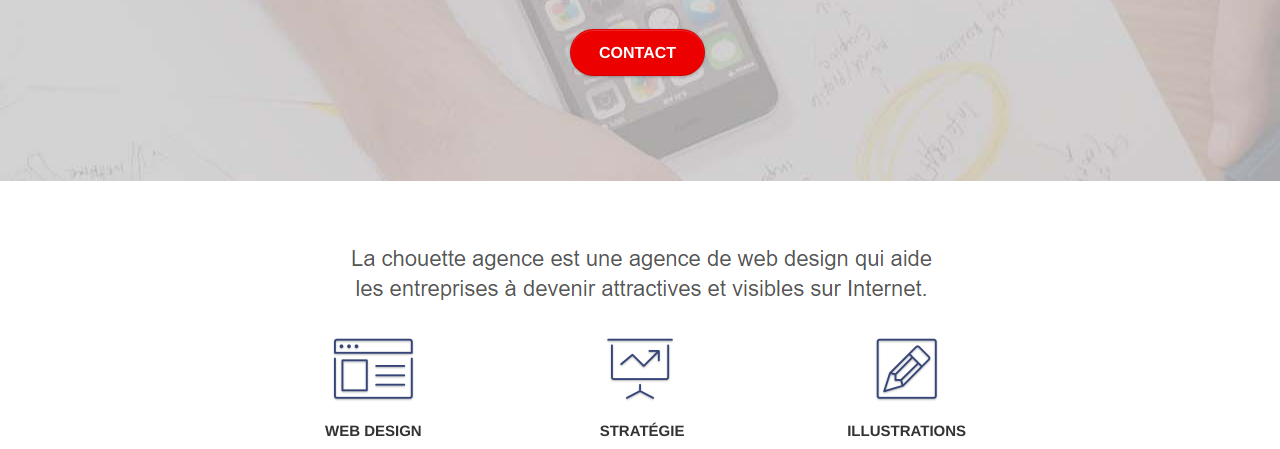
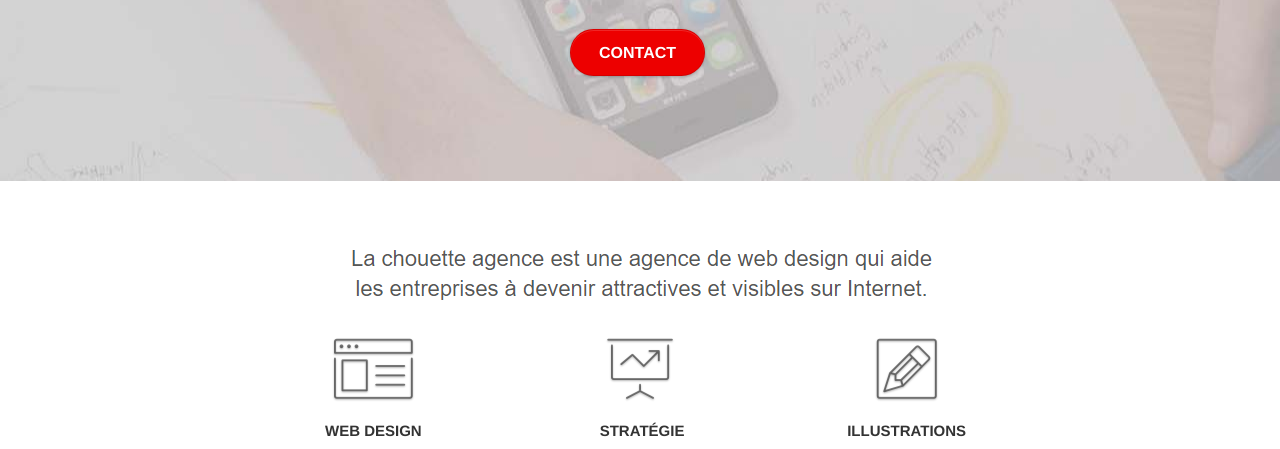
Before and after one commit to Mickouckou/P4_PERRIN_Mickael, a plain HTML site: page index.html in a window 1280 px wide. Shown: the part 351-800 px from the top of the page. Drawn offline with Linux system fonts and the light colour scheme.

Commit message:
7ème modif' : contraste 1.4

```diff
--- a/index.html
+++ b/index.html
@@ -62,7 +62,7 @@
 <!-- bloc-0 END -->
 
 <!-- bloc-1-presentation -->
-<div class="bloc bgc-dark-slate-blue bg-banniere d-bloc bg-t-edge bloc-bg-texture texture-paper b-parallax" id="bloc-1-hero">
+<div class="bloc bg-banniere d-bloc bg-t-edge bloc-bg-texture texture-paper b-parallax" id="bloc-1-hero">
 	<div class="container bloc-lg">
 		<div class="row tight-width-whitespace">
 			<div class="col-sm-12">
@@ -90,7 +90,7 @@
 		<div class="row voffset-lg med-width-whitespace">
 			<div class="col-sm-4">
 				<div class="text-center">
-					<span class="et-icon-browser sm-shadow icon-dark-slate-blue icons icon-lg"></span>
+					<span class="et-icon-browser sm-shadow icons icon-lg"></span>
 				</div>
 				<h3 class="mg-md text-center">
 					Web design
@@ -101,7 +101,7 @@
 			</div>
 			<div class="col-sm-4">
 				<div class="text-center">
-					<span class="et-icon-presentation sm-shadow icon-dark-slate-blue icons icon-lg"></span>
+					<span class="et-icon-presentation sm-shadow icons icon-lg"></span>
 				</div>
 				<h3 class="mg-md text-center">
 					&nbsp;Stratégie
@@ -112,7 +112,7 @@
 			</div>
 			<div class="col-sm-4">
 				<div class="text-center">
-					<span class="et-icon-edit sm-shadow icon-dark-slate-blue icons icon-lg"></span>
+					<span class="et-icon-edit sm-shadow icons icon-lg"></span>
 				</div>
 				<h3 class="mg-md text-center">
 					Illustrations
@@ -202,7 +202,7 @@
 <!-- bloc-4-portfolio END -->
 
 <!-- bloc-5-cta -->
-<div class="bloc bgc-dark-slate-blue bg-banniere d-bloc bloc-bg-texture texture-paper" id="bloc-5-cta">
+<div class="bloc bg-banniere d-bloc bloc-bg-texture texture-paper" id="bloc-5-cta">
 	<div class="container bloc-lg">
 		<div class="row">
 			<h2 class="mg-md text-center tc-white">
--- a/style.css
+++ b/style.css
@@ -766,10 +766,6 @@ h4 {
     background-color: #FFFFFF;
 }
 
-.bgc-dark-slate-blue {
-    background-color: #364577;
-}
-
 .bgc-atomic-tangerine {
     background-color: #ED0000;
 }
@@ -802,11 +798,6 @@ h4 {
 
 .ltc-atomic-tangerine:hover {
     color: #c27956!important;
-}
-
-.icon-dark-slate-blue {
-    color: #364577!important;
-    border-color: #364577!important;
 }
 
 .bg-dots-bg {
```
